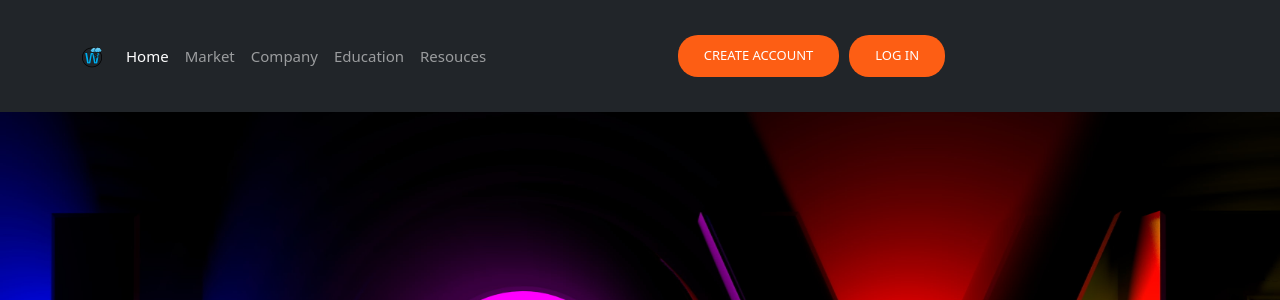
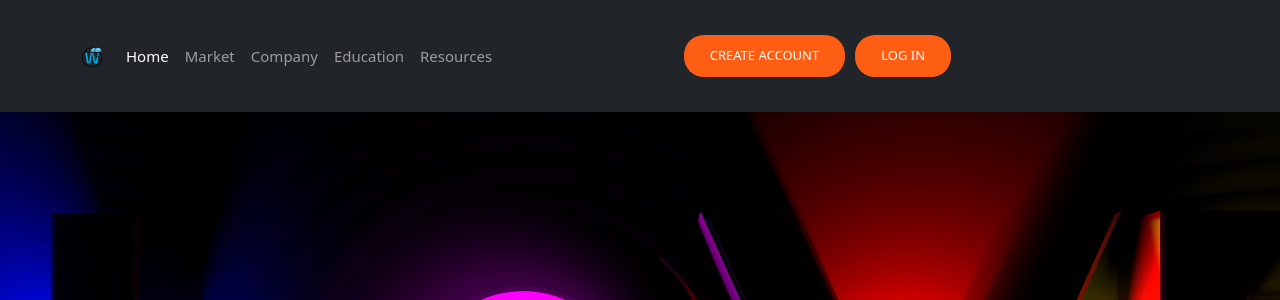
Before and after one commit to AnuradhaKD/login_page_django, a Django app: template authsystem/users/templates/users/base.html in a window 1280 px wide. Shown: the top 300 px of the page. Run offline with Django 4.2, Linux system fonts and the light colour scheme; the template is opened without the code that fills it, so the values that code supplies are empty; parts of the project's set-up code (start-up, migrations or seed data) failed here and were passed over.

Commit message:
Update base.html

```diff
--- a/authsystem/users/templates/users/base.html
+++ b/authsystem/users/templates/users/base.html
@@ -29,18 +29,18 @@
               <a class="nav-link" href="#">Market</a>
               <a class="nav-link" href="#">Company</a>
               <a class="nav-link" href="#">Education</a>
-              <a class="nav-link" href="#">Resouces</a>
+              <a class="nav-link" href="#">Resources</a>
+            </div>
 
-            </div>
             <form class="d-flex" id="authstyle">
-             {% if user.is_authenticated %}
+              {% if user.is_authenticated %}
                 <a href="{% url 'profile' %}" class="btn" style="color: white; background-color: #fd5e14;"type="submit" id="header-links"> Profile </a>
                 <a href="{% url 'logout' %}" class="btn" style="color: white; background-color: #fd5e14;"type="submit" id="header-links"> Logout </a>
               {% else %}
                 <a href="{% url 'register' %}" class="btn" style="color: white; background-color: #fd5e14;"type="submit" id="header-links"> Create Account </a>
                 <a href="{% url 'login' %}" class="btn" style="color: white; background-color: #fd5e14; margin-left: 10px; "type="submit" id="header-links">Log In</a>
               {% endif %}
-              </form>
+            </form>
           </div>
         </div>
     </nav>
```
